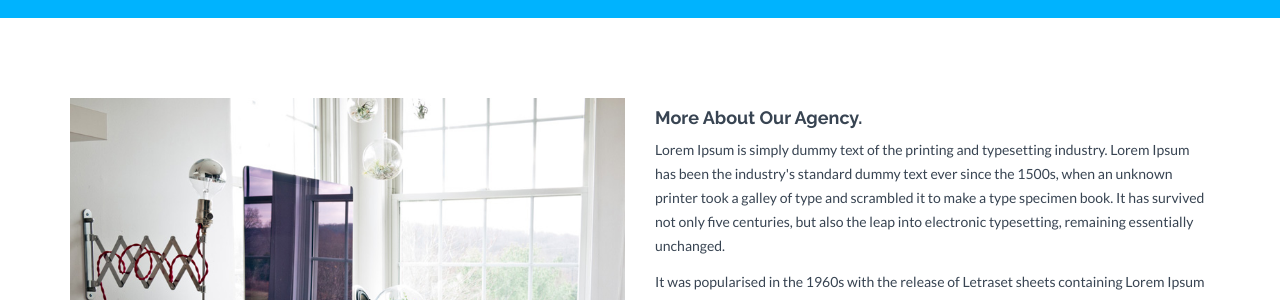
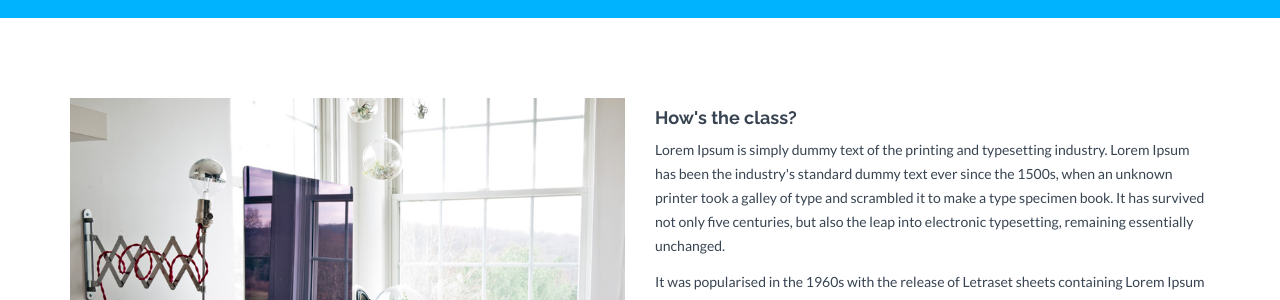
Before and after one commit to hy1392/hy1392.github.com, a Jekyll site: the page built from about.html, in a window 1280 px wide. Shown: the part 248-548 px from the top of the page. Built offline with Jekyll 4.4.1, drawn with Linux system fonts in a browser that asks for light colours; nearby versions of some CDN libraries.

Commit message:
Update about.html

```diff
--- a/about.html
+++ b/about.html
@@ -10,7 +10,7 @@ permalink: /about/
             <img class="img-responsive" src="{{ "/assets/img/about.jpg" | prepend: site.baseurl }}" alt="">
         </div>
         <div class="col-lg-6">
-            <h4>More About Our Agency.</h4>
+            <h4>How's the class?</h4>
             <p>Lorem Ipsum is simply dummy text of the printing and typesetting industry. Lorem Ipsum has been the industry's standard dummy text ever since the 1500s, when an unknown printer took a galley of type and scrambled it to make a type specimen book. It has survived not only five centuries, but also the leap into electronic typesetting, remaining essentially unchanged. </p>
             <p>It was popularised in the 1960s with the release of Letraset sheets containing Lorem Ipsum passages, and more recently with desktop publishing software like Aldus PageMaker including versions of Lorem Ipsum.</p>
             <p>Richard McClintock, a Latin professor at Hampden-Sydney College in Virginia, looked up one of the more obscure Latin words, consectetur, from a Lorem Ipsum passage, and going through the cites of the word in classical literature, discovered the undoubtable source.</p>
```
